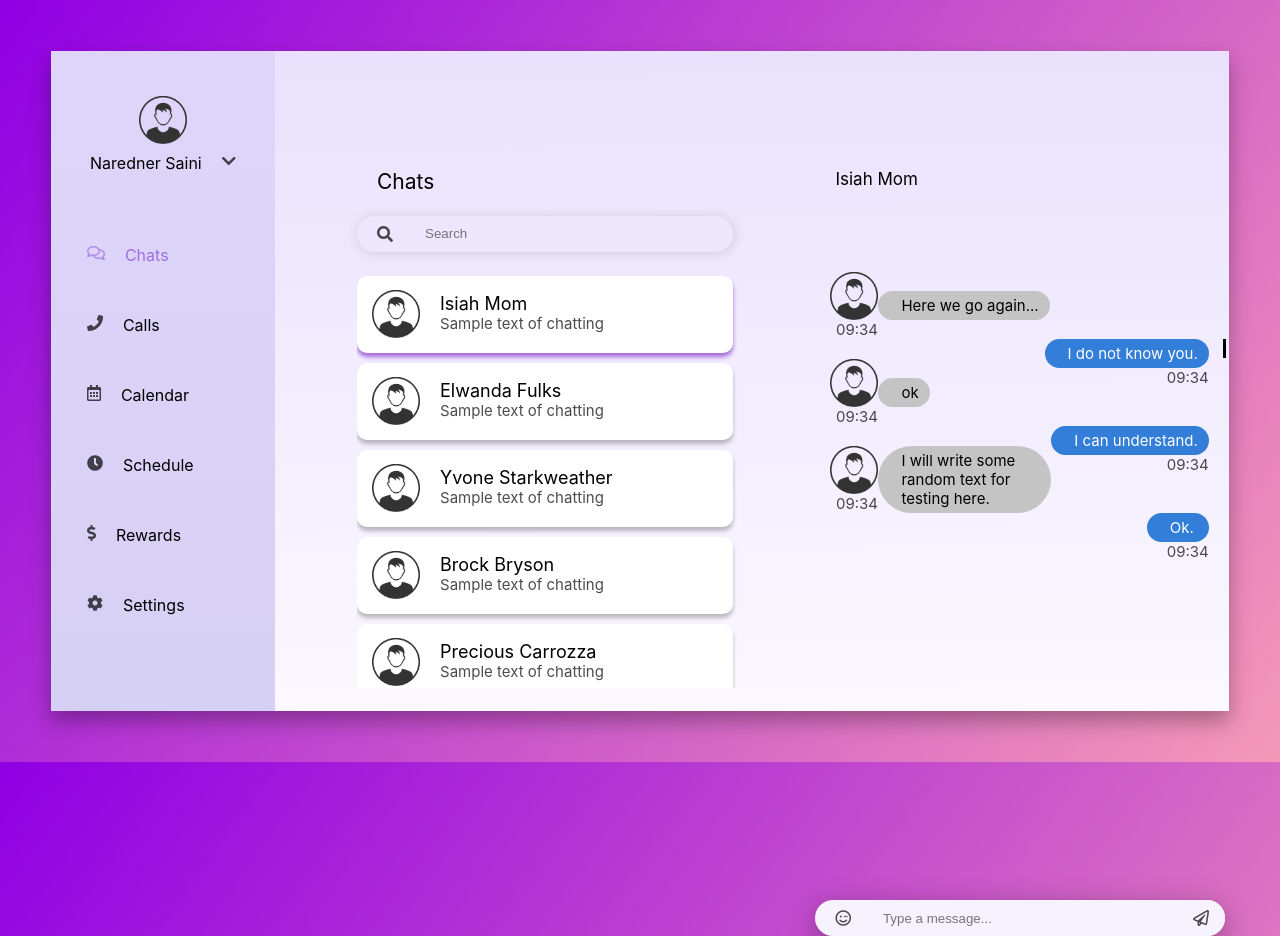
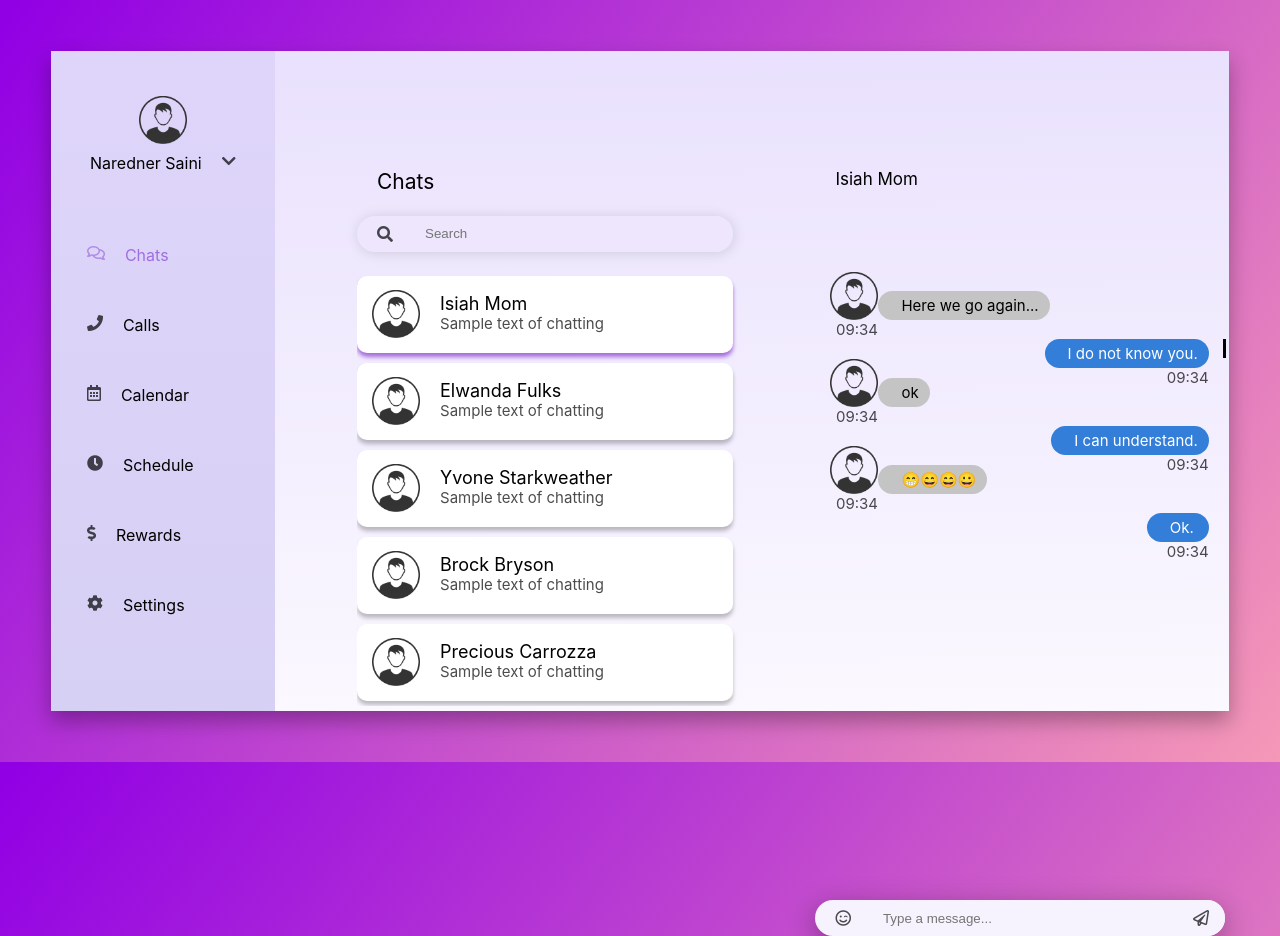
Before and after one commit to narendersaini32/chatApp, a React (Create React App) app: page / in a window 1280 px wide. Built offline with nearby package versions, Linux system fonts and the light colour scheme.

Commit message:
custom scroll made global

```diff
--- a/src/components/chatList/index.jsx
+++ b/src/components/chatList/index.jsx
@@ -46,27 +46,8 @@ const ChatItemWrapper = styled.div`
   margin-top: 14px;
   overflow: scroll;
   overflow-x: hidden;
-  height:422px;
-  width: 102%;
-  /* width */
-&::-webkit-scrollbar {
-  width: 3px;
-}
-
-/* Track */
-&::-webkit-scrollbar-track {
-  background: transparent;
-}
-
-/* Handle */
-&::-webkit-scrollbar-thumb {
-  background:#9f6ee0;
-}
-
-/* Handle on hover */
-&::-webkit-scrollbar-thumb:hover {
-  background: #e58abd;;
-}
+  height:440px;
+  width: 103%;
 `;
 const ChatItem = styled.div`
   background: #ffffff;
--- a/src/components/chatScreen/index.jsx
+++ b/src/components/chatScreen/index.jsx
@@ -163,7 +163,7 @@ const ChatScreen = (props) => {
           </ProfileWrapper>
           <BackGround color="#c4c4c4">
             <StyledTypography fontSize={15}>
-            I will write some random text for testing here.
+              <span role="img" aria-labelledby="">😁😄😄😀</span>
             </StyledTypography>
           </BackGround>
         </LeftAlign>
--- a/src/index.css
+++ b/src/index.css
@@ -16,3 +16,22 @@ code {
   display: flex;
   justify-content: center;
 }
+    /* width */
+    ::-webkit-scrollbar {
+      width: 3px;
+    }
+
+    /* Track */
+    ::-webkit-scrollbar-track {
+      background: transparent;
+    }
+
+    /* Handle */
+    ::-webkit-scrollbar-thumb {
+      background:#9f6ee0;
+    }
+
+    /* Handle on hover */
+    ::-webkit-scrollbar-thumb:hover {
+      background: grey;;
+    }
```
